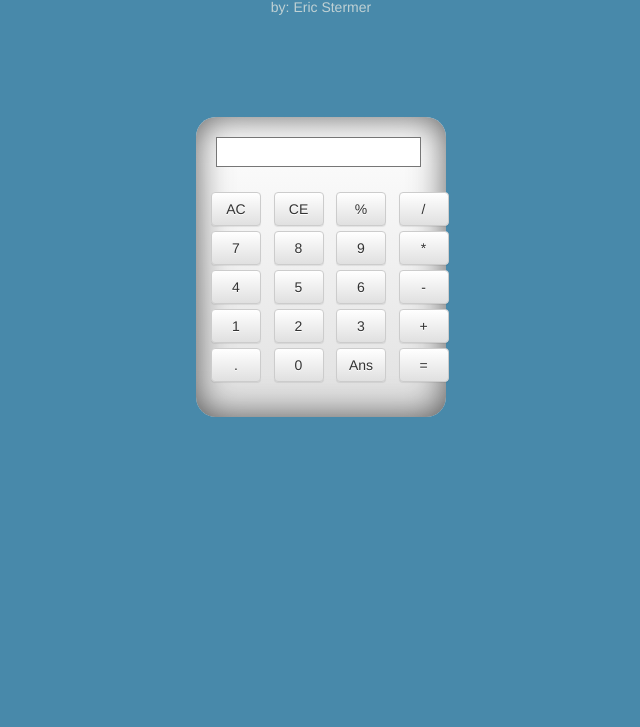
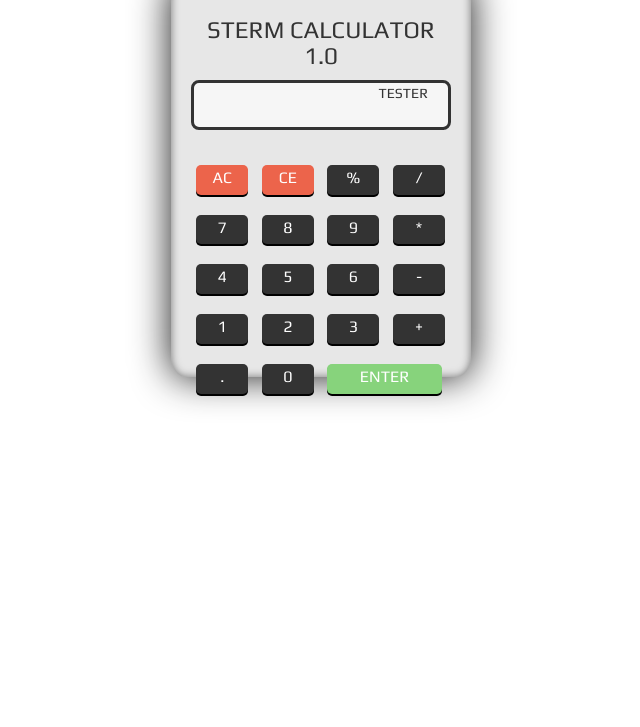
Before and after one commit to estermer/ericstermer.com, a plain HTML site: page calc.html in a window 1280 px wide. Shown: the part 73-800 px from the top of the page, without its empty margins (319-959 px from the left). Drawn offline with Linux system fonts and the light colour scheme.

Commit message:
made changes to projects calc and memgame

```diff
--- a/calc.html
+++ b/calc.html
@@ -23,46 +23,37 @@
 </head>
 <body>
 
-<div class="container">
-	<h1 class="header">JavaScript Calculator</h1>
-	<p class="header">by: Eric Stermer</p>
-	<div class="btn-default" id="calc">
-		<div id="user-interface">
-			<div class="row">
-				<input id="display"></input>
-			</div>
-			<div class="row">
-				<span class="col-xs-3"><button class="btn btn-default" id="#" value="AC">AC</button></span>
-				<span class="col-xs-3"><button class="btn btn-default" id="#" value="CE">CE</button></span>
-				<span class="col-xs-3"><button class="btn btn-default" id="#" value="%">%</button></span>
-				<span class="col-xs-3"><button class="btn btn-default" id="#" value="/">/</button></span>
-			</div>
-			<div class="row">
-				<span class="col-xs-3"><button class="btn btn-default" id="#" value="7">7</button></span>
-				<span class="col-xs-3"><button class="btn btn-default" id="#" value="8">8</button></span>
-				<span class="col-xs-3"><button class="btn btn-default" id="#" value="9">9</button></span>
-				<span class="col-xs-3"><button class="btn btn-default" id="#" value="*">*</button></span>
-			</div>
-			<div class="row">
-				<span class="col-xs-3"><button class="btn btn-default" id="#" value="4">4</button></span>
-				<span class="col-xs-3"><button class="btn btn-default" id="#" value="5">5</button></span>
-				<span class="col-xs-3"><button class="btn btn-default" id="#" value="6">6</button></span>
-				<span class="col-xs-3"><button class="btn btn-default" id="#" value="-">-</button></span>
-			</div>
-			<div class="row">
-				<span class="col-xs-3"><button class="btn btn-default" id="#" value="1">1</button></span>
-				<span class="col-xs-3"><button class="btn btn-default" id="#" value="2">2</button></span>
-				<span class="col-xs-3"><button class="btn btn-default" id="#" value="3">3</button></span>
-				<span class="col-xs-3"><button class="btn btn-default" id="#" value="+">+</button></span>
-			</div>
-			<div class="row">
-				<span class="col-xs-3"><button class="btn btn-default" id="#" value=".">.</button></span>
-				<span class="col-xs-3"><button class="btn btn-default" id="#" value="0">0</button></span>
-				<span class="col-xs-3"><button class="btn btn-default" id="#" value="And">Ans</button></span>
-				<span class="col-xs-3"><button class="btn btn-default" id="#" value="=">=</button></span>
-			</div>
-		</div>
-	</div>
+<link href='https://fonts.googleapis.com/css?family=Play' rel='stylesheet' type='text/css'>
+
+<div id="calculator" >
+
+  <h3 align="center">STERM CALCULATOR 1.0</h3>
+
+  <div id="display"><p id="numbers">TESTER</p></div>
+
+  <div id="buttons">
+    <button id="clear" class="button">AC</button>
+    <button id="clear" class="button">CE</button>
+    <button class="button" value="%">%</button>
+    <button class="button" value="/">/</button>
+    <button class="button" value="7">7</button>
+    <button class="button" value="8">8</button>
+    <button class="button" value="9">9</button>
+    <button class="button" value="*">*</button>
+    <button class="button" value="4">4</button>
+    <button class="button" value="5">5</button>
+    <button class="button" value="6">6</button>
+    <button class="button" value="-">-</button>
+    <button class="button" value="1">1</button>
+    <button class="button" value="2">2</button>
+    <button class="button" value="3">3</button>
+    <button class="button" value="+">+</button>
+    <button class="button" value=".">.</button>
+    <button class="button" value="0">0</button>
+    <button id="enter" class="button">ENTER</button>
+
+  </div>
+
 </div>
 
 </body>
--- a/css/calc.css
+++ b/css/calc.css
@@ -1,44 +1,64 @@
 body {
-	background-color: #4889AA;
+  font-family: 'Play', sans-serif;
 }
 
-#calc {
-	margin: 0 auto;
-	margin-top: 100px;
-	width: 250px;
-	height: 300px;
-	-webkit-box-shadow: inset 0px 0px 54px -1px rgba(0,0,0,0.67);
-	-moz-box-shadow: inset 0px 0px 54px -1px rgba(0,0,0,0.67);
-	box-shadow: inset 0px 0px 35px -1px rgba(0,0,0,0.67);
-	border-radius: 20px;
-}
-
-#user-interface {
-	margin: 0 auto;
-}
-
-span {
-	margin-top: 5px;
-	margin-left:
+#calculator {
+  margin: 0 auto;
+  margin-top: 50px;
+  background: #e7e7e7;
+  width: 300px;
+  height: 400px;
+  border-radius: 5%;
+  padding: 20px 20px 20px 20px;
+  -webkit-box-shadow: inset 0px 0px 8px 0px rgba(0,0,0,0.50), 0px 0px 38px 0px rgba(0,0,0,0.90);
+  -moz-box-shadow: inset 0px 0px 8px 0px rgba(0,0,0,0.50), 0px 0px 38px 0px rgba(0,0,0,0.90);
+  box-shadow: inset 0px 0px 8px 0px rgba(0,0,0,0.50), 0px 0px 38px 0px rgba(0,0,0,0.90);
 }
 
 #display {
-	border-style: solid;
-	border-width: .5px;
-	height: 30px;
-	width: 205px;
-	margin: 20px;
+  margin: 0 auto;
+  width: 100%;
+  height: 50px;
+  background: #f6f6f6;
+  border-radius: 8px;
+  border-style: solid;
+  margin-bottom: 25px;
 }
 
-.btn {
-	width: 50px;
+#numbers {
+  text-align: right;
+  margin-left: 20px;
+  margin-right: 20px;
+}
+.button {
+  font-family: 'Play', sans-serif;
+  font-size: 16px;
+  background: #333;
+  color: white;
+  border-style: none;
+  border-radius: 5px;
+  width: 20%;
+  margin-left: 2%;
+  margin-right: 2%;
+  margin-top: 10px;
+  margin-bottom: 10px;
+  padding-top: 2px;
+  padding-bottom: 5px;
+  box-shadow: 0 2px black;
+}
+.button:active {
+  transform: translateY(1px);
 }
 
-.row {
-	margin: 0 auto;
+.button:hover {
+  cursor: grab;
 }
 
-.header {
-	color: #C0D1D4;
-	text-align: center;
+#enter {
+  width: 44%;
+  background: #87D37C;
 }
+
+#clear {
+  background: #EC644B;
+}
```
Also changed, not shown: memgame.html (added, +13 -0 lines).
